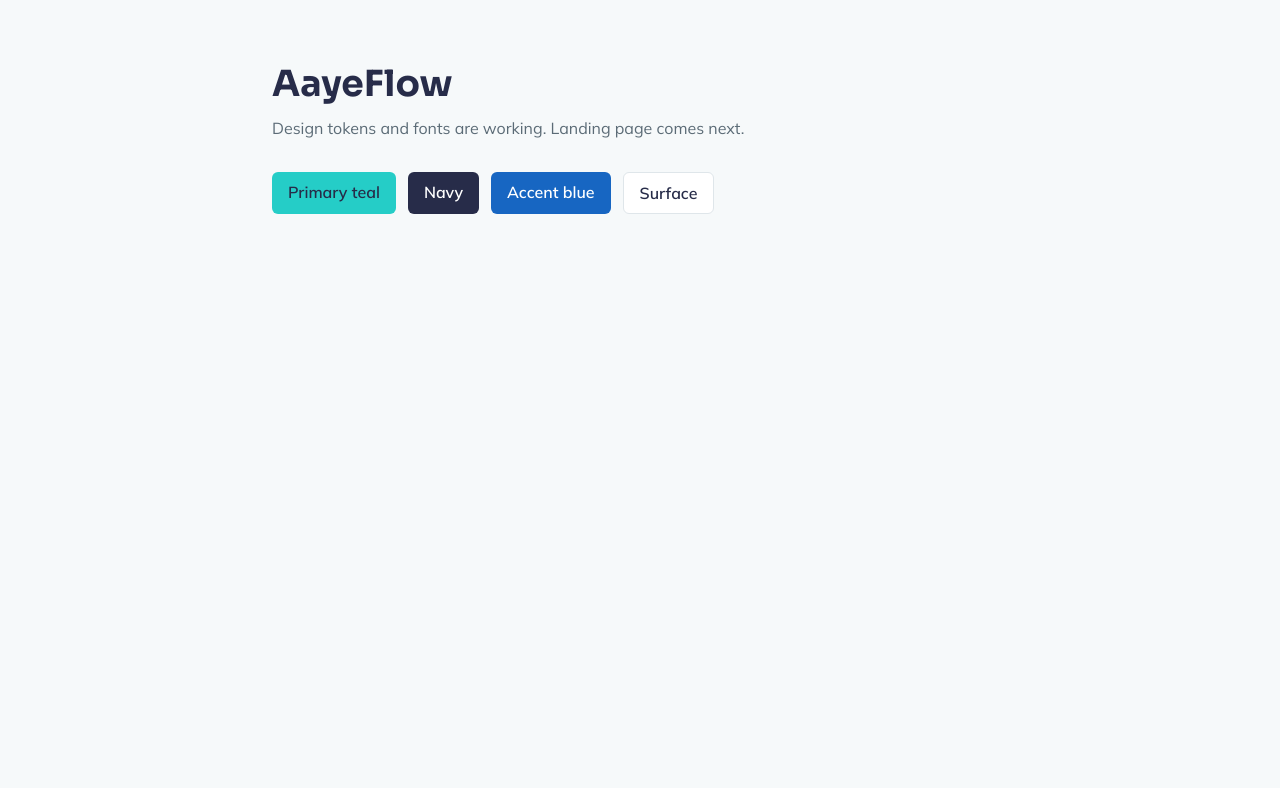
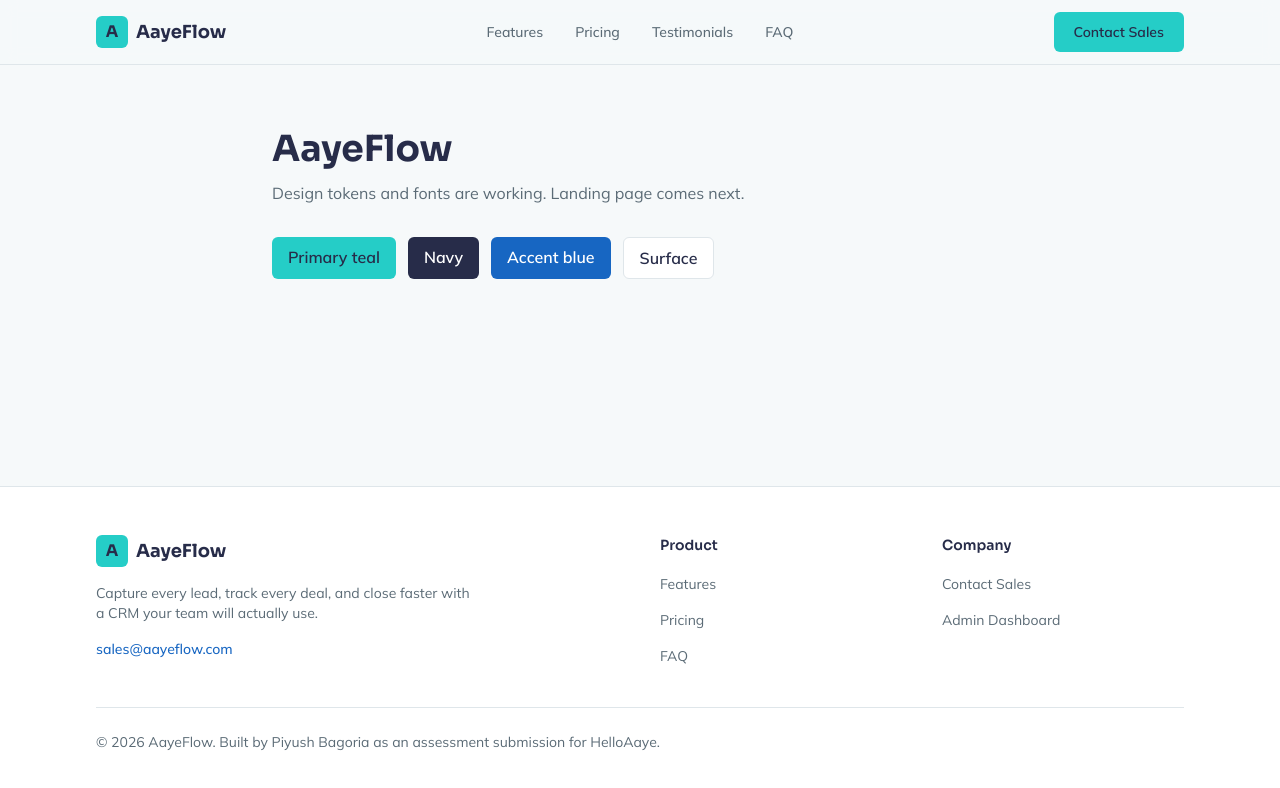
Before and after one commit to piyush-bagoria018/AayeFlow-CRM, a Next.js app in the folder frontend/: page / in a window 1280 px wide. Shown: the top 788 px of the page. Built offline with nearby package versions, Linux system fonts and the light colour scheme.

Commit message:
feat: add layout components with header and footer.

```diff
--- a/frontend/src/app/layout.js
+++ b/frontend/src/app/layout.js
@@ -1,4 +1,6 @@
 import { Mulish, Sora } from "next/font/google";
+import { Header } from "@/components/common/Header";
+import { Footer } from "@/components/common/Footer";
 import "./globals.css";
 
 // Next downloads and self hosts these fonts at build time.
@@ -28,7 +30,11 @@ export default function RootLayout({ children }) {
       lang="en"
       className={`${mulish.variable} ${sora.variable} h-full antialiased`}
     >
-      <body className="min-h-full flex flex-col">{children}</body>
+      <body className="min-h-full flex flex-col">
+        <Header />
+        {children}
+        <Footer />
+      </body>
     </html>
   );
 }
--- /dev/null
+++ b/frontend/src/components/common/Container.jsx
@@ -0,0 +1,9 @@
+// Keeps content centred with a maximum width and consistent side padding.
+// Every section uses this so the whole page lines up on one grid.
+export function Container({ children, className = "" }) {
+  return (
+    <div className={`mx-auto w-full max-w-6xl px-4 sm:px-6 lg:px-8 ${className}`}>
+      {children}
+    </div>
+  );
+}
--- /dev/null
+++ b/frontend/src/components/common/Footer.jsx
@@ -0,0 +1,58 @@
+import Link from "next/link";
+import { siteConfig } from "@/config/site";
+import { Logo } from "./Logo";
+import { Container } from "./Container";
+
+export function Footer() {
+  const currentYear = new Date().getFullYear();
+
+  return (
+    <footer className="mt-auto border-t border-border bg-surface">
+      <Container className="py-12">
+        <div className="grid gap-10 sm:grid-cols-2 lg:grid-cols-4">
+          {/* Brand column */}
+          <div className="lg:col-span-2">
+            <Logo />
+            <p className="mt-4 max-w-sm text-sm text-muted">
+              {siteConfig.description}
+            </p>
+            <a
+              href={`mailto:${siteConfig.contactEmail}`}
+              className="mt-4 inline-block text-sm font-medium text-accent hover:underline"
+            >
+              {siteConfig.contactEmail}
+            </a>
+          </div>
+
+          {/* Link columns, built from site.js */}
+          {siteConfig.footerLinks.map((group) => (
+            <div key={group.title}>
+              <h3 className="font-display text-sm font-semibold text-foreground">
+                {group.title}
+              </h3>
+              <ul className="mt-4 space-y-3">
+                {group.links.map((link) => (
+                  <li key={link.label}>
+                    <Link
+                      href={link.href}
+                      className="text-sm text-muted transition hover:text-foreground"
+                    >
+                      {link.label}
+                    </Link>
+                  </li>
+                ))}
+              </ul>
+            </div>
+          ))}
+        </div>
+
+        <div className="mt-10 border-t border-border pt-6">
+          <p className="text-sm text-muted">
+            &copy; {currentYear} {siteConfig.name}. Built by Piyush Bagoria as an
+            assessment submission for HelloAaye.
+          </p>
+        </div>
+      </Container>
+    </footer>
+  );
+}
--- /dev/null
+++ b/frontend/src/components/common/Header.jsx
@@ -0,0 +1,90 @@
+"use client";
+
+import { useState } from "react";
+import Link from "next/link";
+import { siteConfig } from "@/config/site";
+import { Logo } from "./Logo";
+import { Container } from "./Container";
+import { Button } from "@/components/ui/Button";
+
+export function Header() {
+  // Tracks whether the mobile menu is open. This is why the file needs
+  // "use client" - useState only works in a client component.
+  const [isMenuOpen, setIsMenuOpen] = useState(false);
+
+  const closeMenu = () => setIsMenuOpen(false);
+
+  return (
+    <header className="sticky top-0 z-50 border-b border-border bg-background/90 backdrop-blur">
+      <Container>
+        <div className="flex h-16 items-center justify-between">
+          <Logo />
+
+          {/* Desktop navigation. Hidden below the md breakpoint. */}
+          <nav className="hidden items-center gap-8 md:flex">
+            {siteConfig.navLinks.map((link) => (
+              <Link
+                key={link.href}
+                href={link.href}
+                className="text-sm font-medium text-muted transition hover:text-foreground"
+              >
+                {link.label}
+              </Link>
+            ))}
+          </nav>
+
+          <div className="hidden md:block">
+            <Link href="#contact">
+              <Button variant="primary">Contact Sales</Button>
+            </Link>
+          </div>
+
+          {/* Mobile menu button. Hidden from md upwards. */}
+          <button
+            type="button"
+            onClick={() => setIsMenuOpen((open) => !open)}
+            className="md:hidden"
+            aria-label={isMenuOpen ? "Close menu" : "Open menu"}
+            aria-expanded={isMenuOpen}
+          >
+            <svg
+              className="h-6 w-6 text-foreground"
+              fill="none"
+              stroke="currentColor"
+              strokeWidth="2"
+              viewBox="0 0 24 24"
+              aria-hidden="true"
+            >
+              {isMenuOpen ? (
+                <path strokeLinecap="round" d="M6 18L18 6M6 6l12 12" />
+              ) : (
+                <path strokeLinecap="round" d="M4 6h16M4 12h16M4 18h16" />
+              )}
+            </svg>
+          </button>
+        </div>
+
+        {/* Mobile menu. Only in the page when it is open. */}
+        {isMenuOpen ? (
+          <nav className="flex flex-col gap-1 border-t border-border py-4 md:hidden">
+            {siteConfig.navLinks.map((link) => (
+              <Link
+                key={link.href}
+                href={link.href}
+                onClick={closeMenu}
+                className="rounded-md px-2 py-2 text-sm font-medium text-muted transition hover:bg-surface hover:text-foreground"
+              >
+                {link.label}
+              </Link>
+            ))}
+            <Link href="#contact" onClick={closeMenu} className="mt-2">
+              <Button variant="primary" className="w-full">
+                Contact Sales
+              </Button>
+            </Link>
+          </nav>
+        ) : null}
+      </Container>
+    </header>
+  );
+}
--- /dev/null
+++ b/frontend/src/components/common/Logo.jsx
@@ -0,0 +1,17 @@
+import Link from "next/link";
+import { siteConfig } from "@/config/site";
+
+// The brand mark. Used by both the header and the footer, so it lives
+// in its own file instead of being written twice.
+export function Logo({ className = "" }) {
+  return (
+    <Link href="/" className={`flex items-center gap-2 ${className}`}>
+      <span className="grid h-8 w-8 place-items-center rounded-md bg-primary font-display text-base font-bold text-navy">
+        A
+      </span>
+      <span className="font-display text-lg font-bold text-foreground">
+        {siteConfig.name}
+      </span>
+    </Link>
+  );
+}
--- /dev/null
+++ b/frontend/src/components/common/Section.jsx
@@ -0,0 +1,11 @@
+import { Container } from "./Container";
+
+// A page section with an id, so the header links (#features, #pricing)
+// can scroll to it, and with the vertical spacing every section shares.
+export function Section({ id, children, className = "" }) {
+  return (
+    <section id={id} className={`scroll-mt-20 py-16 sm:py-24 ${className}`}>
+      <Container>{children}</Container>
+    </section>
+  );
+}
--- /dev/null
+++ b/frontend/src/components/common/SectionHeader.jsx
@@ -0,0 +1,21 @@
+// The small label, heading and sentence that sit above each section.
+// Centred by default because most landing page sections are centred.
+export function SectionHeader({ eyebrow, title, subtitle, align = "center" }) {
+  const isCentered = align === "center";
+
+  return (
+    <div className={isCentered ? "mx-auto max-w-2xl text-center" : "max-w-2xl"}>
+      {eyebrow ? (
+        <p className="mb-3 text-sm font-semibold tracking-wide text-accent uppercase">
+          {eyebrow}
+        </p>
+      ) : null}
+
+      <h2 className="font-display text-3xl font-bold text-foreground sm:text-4xl">
+        {title}
+      </h2>
+
+      {subtitle ? <p className="mt-4 text-base text-muted">{subtitle}</p> : null}
+    </div>
+  );
+}
```
